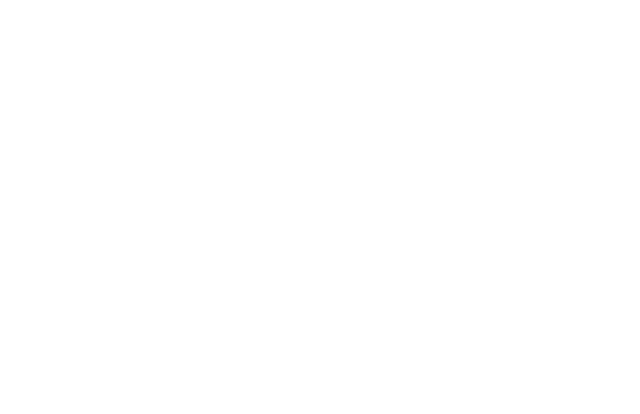
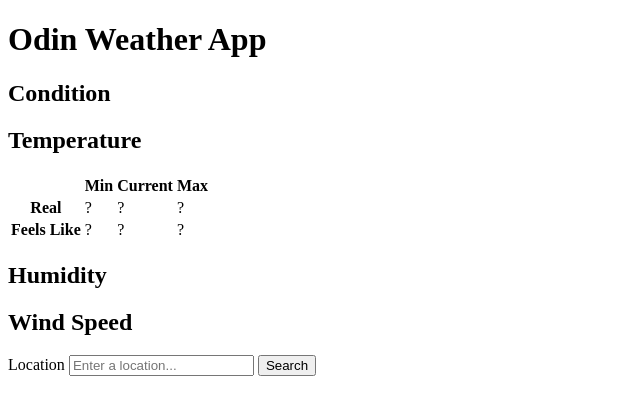
Before and after one commit to LontraSoft/odin-weather-app, a website: page src/template.html in a window 1280 px wide. Shown: the whole page, without its empty margins (0-640 px from the left). Drawn offline with Linux system fonts and the light colour scheme.

Commit message:
Add weather app html content

```diff
--- a/src/template.html
+++ b/src/template.html
@@ -6,6 +6,58 @@
     <title>Odin Weather App</title>
   </head>
   <body>
+    <h1>Odin Weather App</h1>
+    <main>
+      <section class="condition-section">
+	<h2>Condition</h2>
+	<b class="condition-text"></b>
+      </section>
 
+      <section class="Temperature-container">
+	<h2>Temperature</h2>
+	<table>
+	  <tr>
+	    <th/>
+	    <th>Min</th>
+	    <th>Current</th>
+	    <th>Max</th>
+	  </tr>
+	  <tr>
+	    <th>Real</th>
+	    <td class="temp-min">?</td>
+	    <td class="temp-current">?</td>
+	    <td class="temp-max">?</td>
+	  </tr>
+	  <tr>
+	    <th>Feels Like</th>
+	    <td class="feels-min">?</td>
+	    <td class="feels-current">?</td>
+	    <td class="feels-max">?</td>
+	  </tr>
+	</table>
+      </section>
+
+      <section class="humidity-container">
+	<h2>Humidity</h2>
+	<b class="humidity-text"></b>
+      </section>
+
+      <section class="wind-container">
+	<h2>Wind Speed</h2>
+	<b class="wind-text"></b>
+      </section>
+
+      <search>
+	<form aria-label="Location weather search">
+	  <label for="location-search">Location</label>
+	  <input type="search"
+		 name="location-search"
+		 id="location-search"
+		 placeholder="Enter a location..."
+		 aria-label="Location search"/>
+	  <button type="submit" id="search-btn">Search</button>
+	</form>
+      </search>
+    </main>
   </body>
 </html>
```
